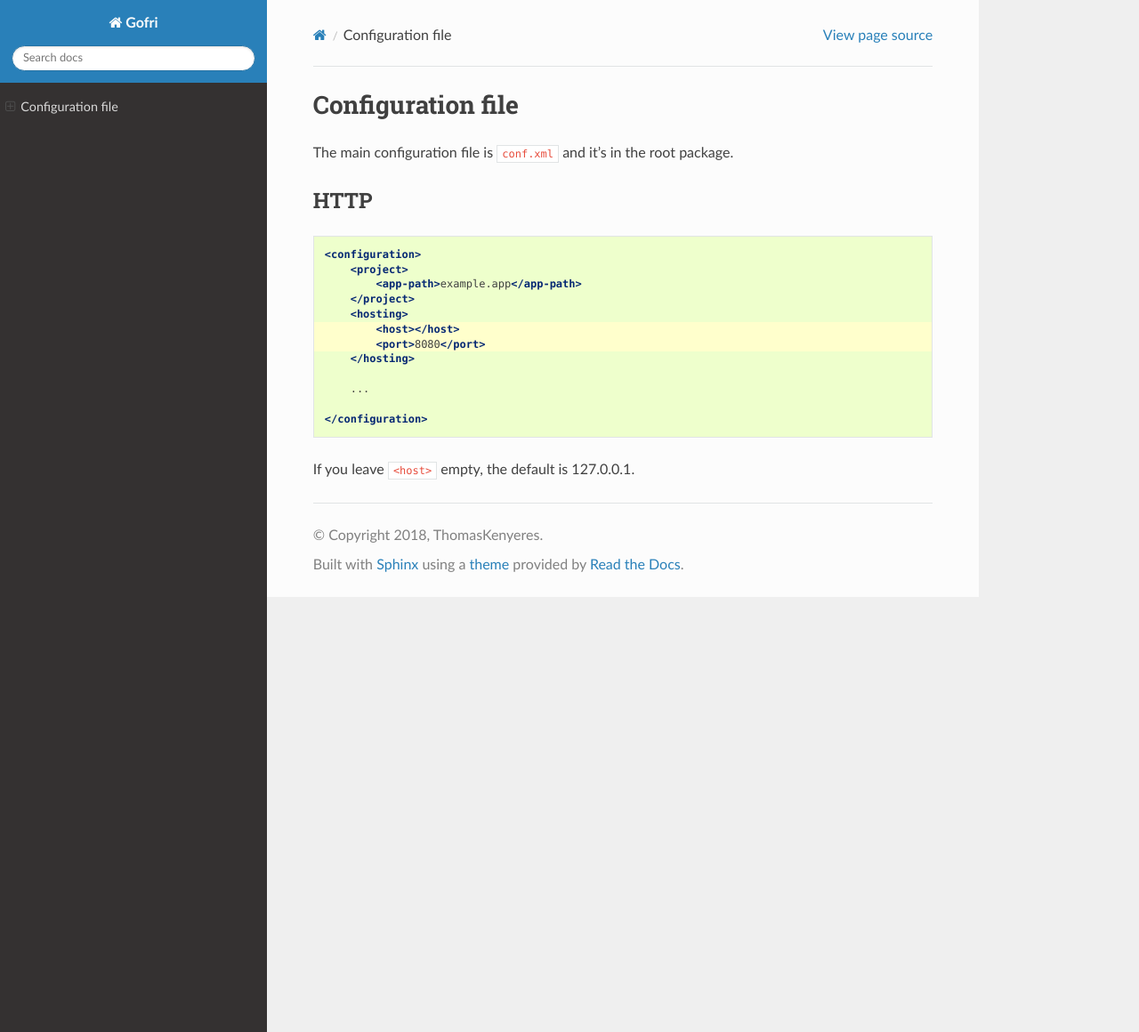
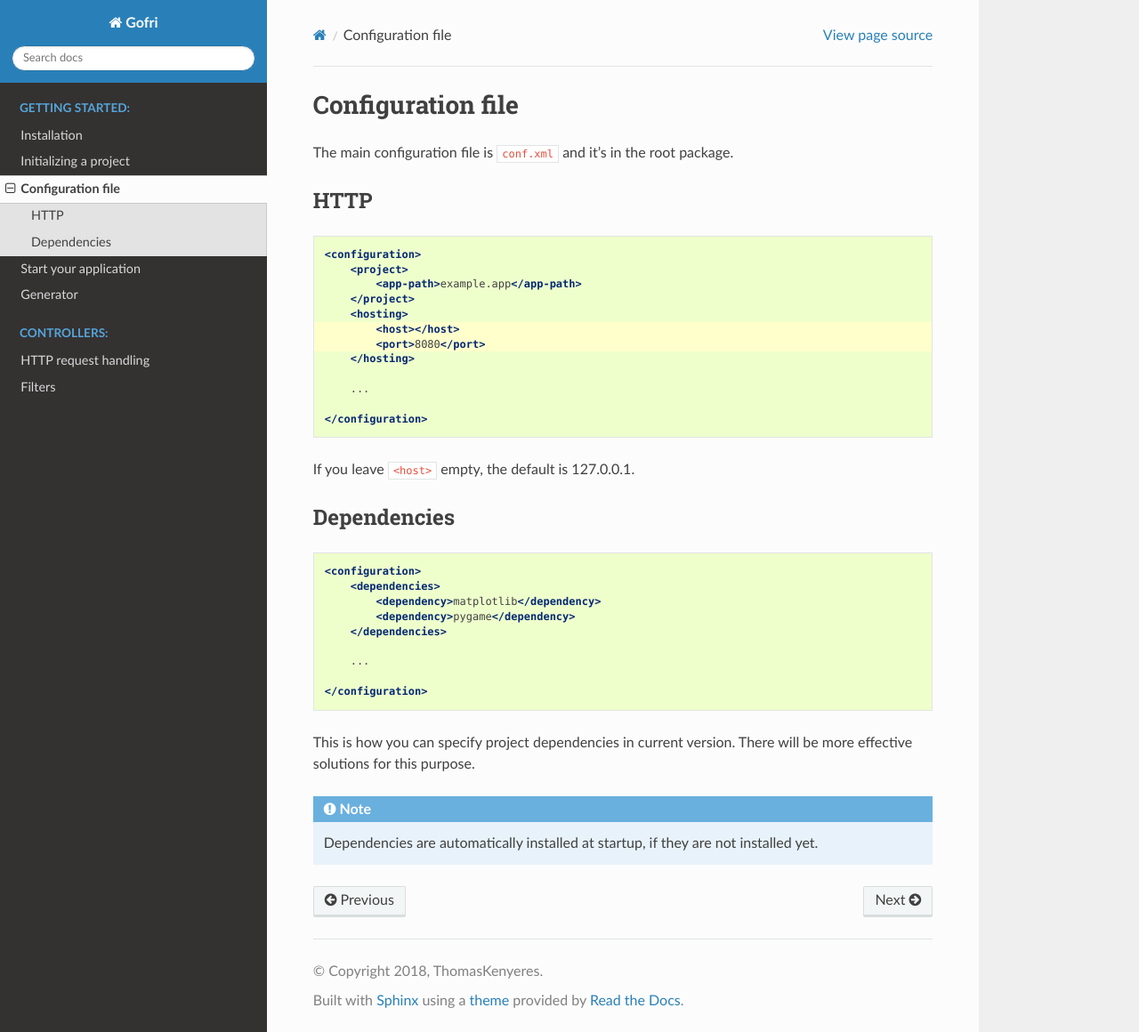
Before and after one commit to ThomasKenyeres/gofri-docs, a Sphinx documentation site: the page built from docs/getting_started/config.rst, in a window 1280 px wide and 1160 px high. Shown: the whole window at 89% size. Built offline with Sphinx 7.4.7 and the Read the Docs theme 2.0.0, drawn with Linux system fonts in a browser that asks for light colours; formulas are drawn with MathJax 3; pages that are not in the unit, such as notebooks, are missing from menus.

Commit message:
Extended: 'Filters' are the newest page

```diff
--- a/docs/controllers/http.rst
+++ b/docs/controllers/http.rst
@@ -1,5 +1,5 @@
-HTTP
-====
+HTTP request handling
+=====================
 
 The usage of http decorators and other tools.
 
@@ -7,12 +7,12 @@
 Configuration
 -------------
 
-HTTP configuration is available in `conf.xml <config.html>`__
+HTTP configuration is available in `conf.xml <../getting_started/config.html#http>`__
 
 HTTP controllers
 ----------------
 
-Generate a controller (explained `here <generator.html>`_).
+Generate a controller (explained `here <../getting_started/generator.html>`_).
 
 
 Decorator usage
--- a/docs/getting_started/config.rst
+++ b/docs/getting_started/config.rst
@@ -24,3 +24,26 @@
     </configuration>
 
 If you leave ``<host>`` empty, the default is 127.0.0.1.
+
+
+Dependencies
+------------
+
+.. code-block:: xml
+
+    <configuration>
+        <dependencies>
+            <dependency>matplotlib</dependency>
+            <dependency>pygame</dependency>
+        </dependencies>
+
+        ...
+
+    </configuration>
+
+This is how you can specify project dependencies in current version.
+There will be more effective solutions for this purpose.
+
+.. note::
+
+    Dependencies are automatically installed at startup, if they are not installed yet.
```
Also changed, not shown: docs/controllers/filter.rst (added, +78 -0 lines), docs/getting_started/start.rst (added, +14 -0 lines), docs/index.rst (+15 -11 lines).
